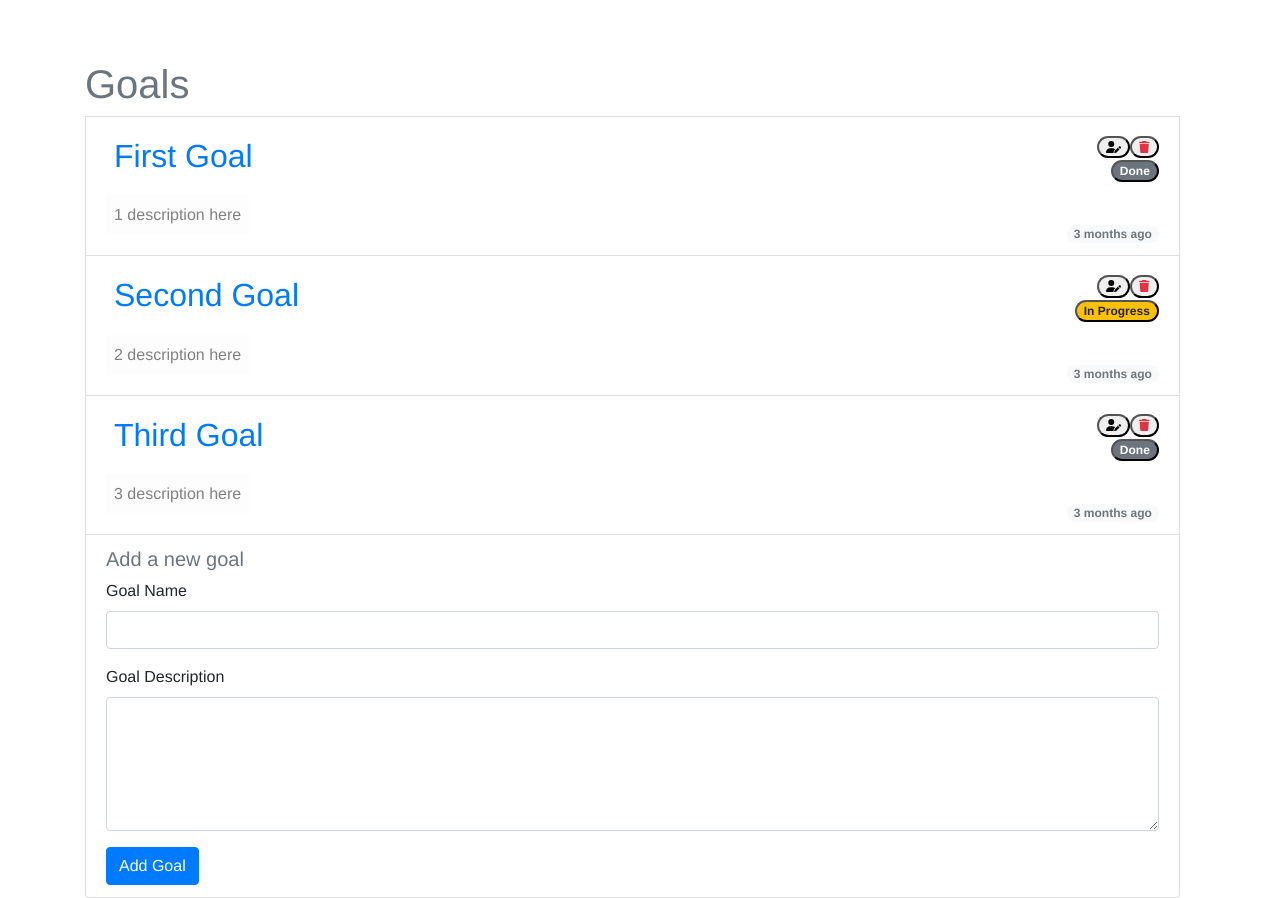
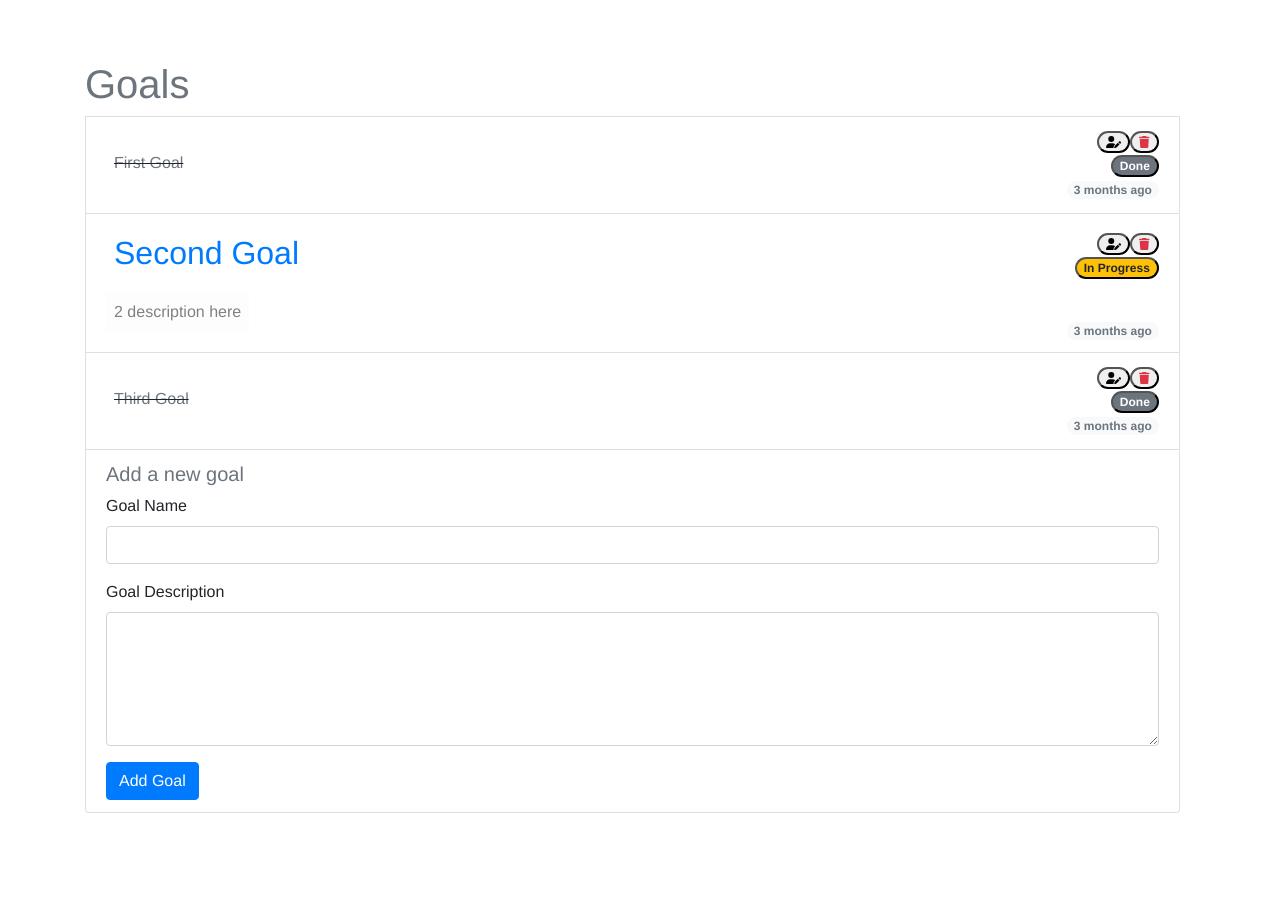
Before and after one commit to DiSalvio/goali_vue, a Vue app: page / in a window 1280 px wide. After the commit the page ends 813 px from the top, so only its background shows below. Built offline with nearby package versions, Linux system fonts and the light colour scheme.

Commit message:
Create different components for completed and in progress goals in goal list

```diff
--- /dev/null
+++ b/src/components/GoalCompleted.vue
@@ -0,0 +1,53 @@
+<template>
+  <div class="list-group-item-heading">
+    <div class="d-flex w-100 justify-content-between align-items-center">
+      <del class="mb-1 mr-auto p-2">
+        <router-link
+          :to="{name: 'PageGoalShow', params: {goalId: goal.id}}"
+          class="text-muted"
+        >
+        {{goal.name}}
+        </router-link>
+      </del>
+      <div class="flex-column text-right">
+        <div>
+          <button @click="editGoal(goal.id)" class="badge badge-pill">
+            <font-awesome-icon icon="user-pen"/>
+          </button>
+          <button @click="removeGoal(goal)" class="badge badge-pill text-danger">
+            <font-awesome-icon icon="trash"/>
+          </button>
+        </div>
+        <div>
+          <button @click="toggleGoalCompletion(goal)" class="badge badge-secondary badge-pill">Done</button>
+        </div>
+        <AppDate :timestamp="goal.updated" class="badge badge-light badge-pill pull-right"/>
+      </div>
+    </div>
+    <div class="align-items-end d-flex w-100 justify-content-between">
+    </div>
+  </div>
+</template>
+
+<script>
+export default {
+  props: {
+    goal: {
+      required: true,
+      type: Object
+    }
+  },
+  emits: ["editGoal", "removeGoal", "toggleGoalCompletion"],
+  methods: {
+    editGoal (goalId) {
+      this.$emit("editGoal", { goalId } )
+    },
+    removeGoal (goal) {
+      this.$emit("removeGoal", { goal })
+    },
+    toggleGoalCompletion (goal) {
+      this.$emit("toggleGoalCompletion", { goal })
+    }
+  }
+}
+</script>
--- /dev/null
+++ b/src/components/GoalInProgress.vue
@@ -0,0 +1,53 @@
+<template>
+  <div class="list-group-item-heading">
+    <div class="d-flex w-100 justify-content-between align-items-center">
+      <h2 class="mb-1 mr-auto p-2">
+        <router-link
+          :to="{name: 'PageGoalShow', params: {goalId: goal.id}}"
+        >
+        {{goal.name}}
+        </router-link>
+      </h2>
+      <div class="flex-column text-right">
+        <div>
+          <button @click="editGoal(goal.id)" class="badge badge-pill">
+            <font-awesome-icon icon="user-pen"/>
+          </button>
+          <button @click="removeGoal(goal)" class="badge badge-pill text-danger">
+            <font-awesome-icon icon="trash"/>
+          </button>
+        </div>
+        <button @click="toggleGoalCompletion(goal)" class="badge badge-warning badge-pill">In Progress</button>
+      </div>
+    </div>
+    <div class="align-items-end d-flex w-100 justify-content-between">
+      <p class="p-2 my-2 list-group-item-light list-group-item-secondary">
+        {{goal.description}}
+      </p>
+      <AppDate :timestamp="goal.updated" class="badge badge-light badge-pill pull-right"/>
+    </div>
+  </div>
+</template>
+
+<script>
+export default {
+  props: {
+    goal: {
+      required: true,
+      type: Object
+    }
+  },
+  emits: ["editGoal", "removeGoal", "toggleGoalCompletion"],
+  methods: {
+    editGoal (goalId) {
+      this.$emit("editGoal", { goalId } )
+    },
+    removeGoal (goal) {
+      this.$emit("removeGoal", { goal })
+    },
+    toggleGoalCompletion (goal) {
+      this.$emit("toggleGoalCompletion", { goal })
+    }
+  }
+}
+</script>
--- a/src/components/GoalList.vue
+++ b/src/components/GoalList.vue
@@ -1,32 +1,21 @@
 <template>
   <h1 class="text-muted">Goals</h1>
   <div v-for="goal in goals" :key="goal.id" class="list-group-item">
-    <div v-if="!editingThisGoal(goal.id)" class="list-group-item-heading">
-      <div class="d-flex w-100 justify-content-between align-items-center">
-        <h2 class="mb-1 mr-auto p-2">
-          <router-link
-            :to="{name: 'PageGoalShow', params: {goalId: goal.id}}"
-          >
-          {{goal.name}}
-          </router-link>
-        </h2>
-        <div class="flex-column text-right">
-          <div>
-            <button @click="editGoal(goal.id)" class="badge badge-pill">
-              <font-awesome-icon icon="user-pen"/>
-            </button>
-            <button @click="removeGoal(goal)" class="badge badge-pill text-danger">
-              <font-awesome-icon icon="trash"/>
-            </button>
-          </div>
-          <button v-if="goal.completed" @click="toggleGoalCompletion(goal)" class="badge badge-secondary badge-pill">Done</button>
-          <button v-else @click="toggleGoalCompletion(goal)" class="badge badge-warning badge-pill">In Progress</button>
-        </div>
-      </div>
-      <div class="align-items-end d-flex w-100 justify-content-between">
-        <p class="p-2 my-2 list-group-item-light list-group-item-secondary">{{goal.description}}</p>
-        <AppDate :timestamp="goal.updated" class="badge badge-light badge-pill pull-right"/>
-      </div>
+    <div v-if="!editingThisGoal(goal.id)">
+      <GoalCompleted
+        :goal="goal"
+        v-if="goal.completed"
+        @editGoal="editGoal"
+        @removeGoal="removeGoal"
+        @toggleGoalCompletion="toggleGoalCompletion"
+      />
+      <GoalInProgress
+        :goal="goal"
+        v-else
+        @editGoal="editGoal"
+        @removeGoal="removeGoal"
+        @toggleGoalCompletion="toggleGoalCompletion"
+      />
     </div>
     <div v-else>
       <GoalEditor :goal="goal" @finishEditingGoal="finishEditingGoal" @saveEditedGoal="saveEditedGoal"/>
@@ -36,9 +25,13 @@
 
 <script>
 import GoalEditor from '@/components/GoalEditor.vue'
+import GoalCompleted from '@/components/GoalCompleted.vue'
+import GoalInProgress from '@/components/GoalInProgress.vue'
 export default {
   components: {
-    GoalEditor
+    GoalEditor,
+    GoalCompleted,
+    GoalInProgress
   },
   props: {
     goals: {
@@ -60,8 +53,8 @@ export default {
     editingThisGoal (goalId) {
       return this.editingGoalId === goalId
     },
-    editGoal (goalId) {
-      this.editingGoalId = goalId
+    editGoal (eventData) {
+      this.editingGoalId = eventData.goalId
     },
     finishEditingGoal () {
       this.editingGoalId = null
@@ -69,16 +62,16 @@ export default {
     saveEditedGoal (eventData) {
       this.$emit('saveEditedGoal', eventData)
     },
-    toggleGoalCompletion (goal) {
+    toggleGoalCompletion (eventData) {
       const updatedGoal = {
-        ...goal,
-        completed: !goal.completed
+        ...eventData.goal,
+        completed: !eventData.goal.completed
       }
       this.$emit('updateGoalCompletion', { updatedGoal })
     },
-    removeGoal (goal) {
+    removeGoal (eventData) {
       const updatedGoal = {
-        ...goal,
+        ...eventData.goal,
         removed: true
       }
       this.$emit('updateGoalRemoval', { updatedGoal })
```
